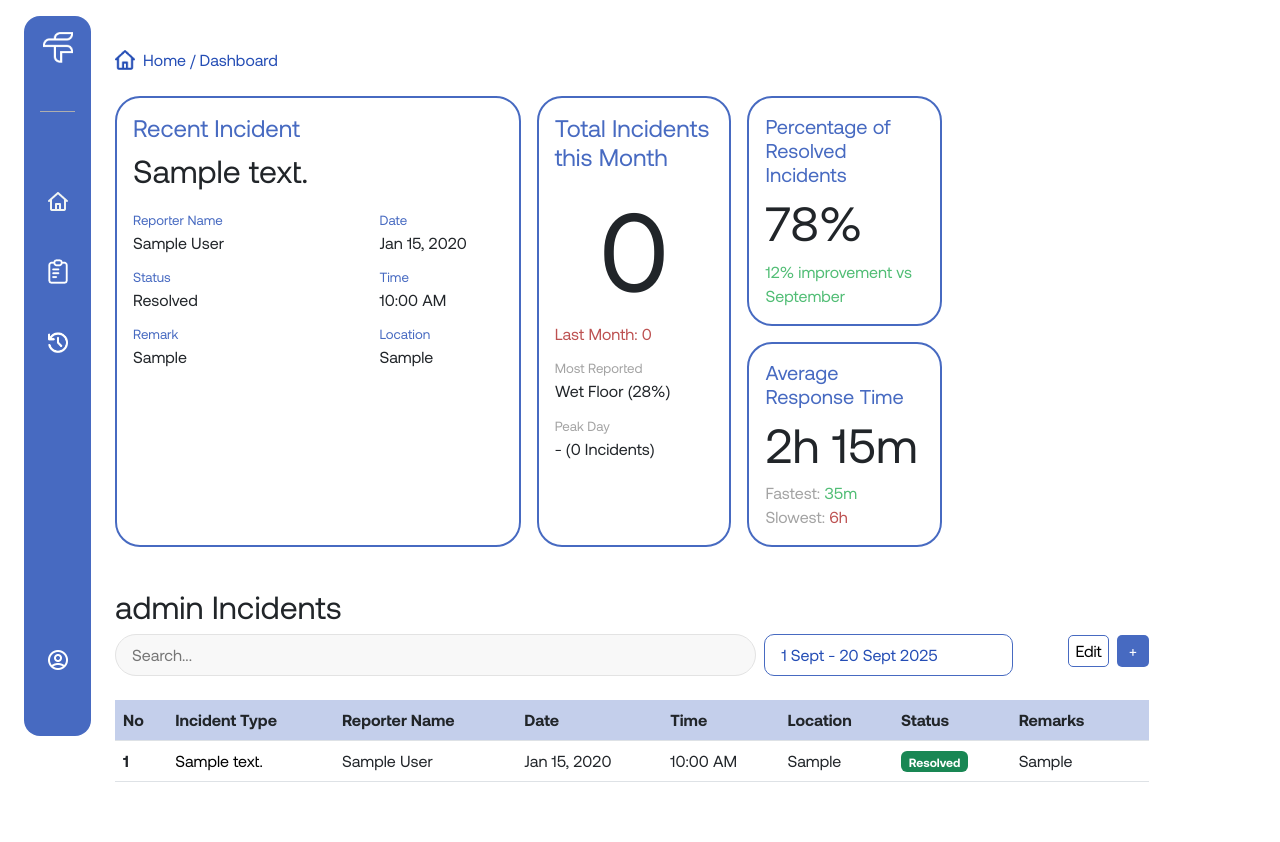
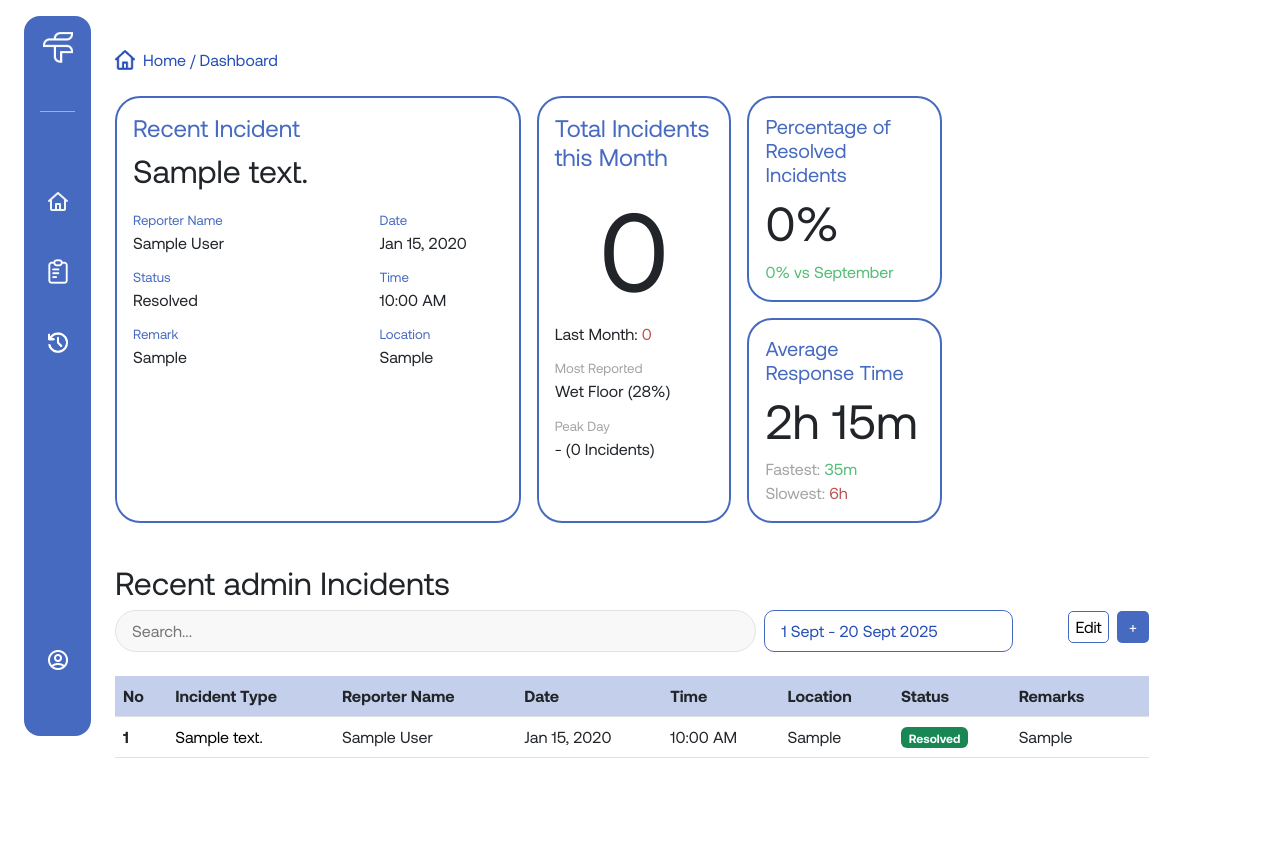
Before and after one commit to liliput35/FluxTrack, a PHP site: page /pages/dashboard.php in a window 1280 px wide. Shown: the top 842 px of the page. After the commit the page ends 758 px from the top, so only its background shows below. Run offline with PHP 8.4, Linux system fonts and the light colour scheme; the visitor is signed in with stand-in values (Sample User, id 1); tables that the repository leaves empty hold one stand-in row (values such as "Sample post").

Commit message:
linked dashboard cards, default values for add and edit

```diff
--- a/pages/dashboard.php
+++ b/pages/dashboard.php
@@ -27,7 +27,7 @@
                     LEFT JOIN users ON incidents.reported_by = users.user_id
                     ORDER BY incidents.incident_id DESC
                     LIMIT 5" ;
-            $table_header = 'All' ;
+            $table_header = 'Recent' ;
         } else {
             $sql = "SELECT incidents.incident_id, incidents.description, users.name AS reporter_name, incidents.location, incidents.date, incidents.time, incidents.status, incidents.remarks
                     FROM incidents
@@ -35,13 +35,13 @@
                     WHERE incidents.role_assigned_to = '$user_role'
                     ORDER BY incidents.incident_id DESC
                     LIMIT 5";
-            $table_header = $user_role ;
+            $table_header = "Recent $user_role" ;
         }
 
         $result_incidents = mysqli_query($conn, $sql);
 
 
-
+        //FOR DASHBOARD CARD RECENT INCIDENT
         if ($user_role == 'Admin') {
 
             $recent_sql = "
@@ -91,33 +91,6 @@
         // Admin or role-based filtering
         $role_condition = ($user_role != 'Admin') ? "AND incidents.role_assigned_to = '$user_role'" : "";
 
-        // October total
-        $october_sql = "
-            SELECT COUNT(*) AS total_incidents
-            FROM incidents
-            WHERE MONTH(date) = 10 AND YEAR(date) = YEAR(CURDATE()) $role_condition
-        ";
-        $october_result = mysqli_query($conn, $october_sql);
-        $october_total = 0;
-        if ($october_result && mysqli_num_rows($october_result) > 0) {
-            $row = mysqli_fetch_assoc($october_result);
-            $october_total = (int)$row['total_incidents'];
-        }
-
-        // September total
-        $september_sql = "
-            SELECT COUNT(*) AS total_incidents
-            FROM incidents
-            WHERE MONTH(date) = 9 AND YEAR(date) = YEAR(CURDATE()) $role_condition
-        ";
-        $september_result = mysqli_query($conn, $september_sql);
-        $september_total = 0;
-        if ($september_result && mysqli_num_rows($september_result) > 0) {
-            $row = mysqli_fetch_assoc($september_result);
-            $september_total = (int)$row['total_incidents'];
-        }
-
-
         $peak_day_sql = "
             SELECT date, COUNT(*) AS incidents_count
             FROM incidents
@@ -135,6 +108,50 @@
                 'count' => (int)$row['incidents_count']
             ];
         }
+
+
+
+        //FOR DASHBOARD CARD PERCENTAGES
+        function getTotalIncidentsByMonth($conn, $month, $role_condition) {
+            $sql = "
+                SELECT COUNT(*) AS total_incidents
+                FROM incidents
+                WHERE MONTH(date) = $month AND YEAR(date) = YEAR(CURDATE()) $role_condition
+            ";
+            $result = mysqli_query($conn, $sql);
+            if ($result && mysqli_num_rows($result) > 0) {
+                $row = mysqli_fetch_assoc($result);
+                return (int)$row['total_incidents'];
+            }
+            return 0;
+        }
+
+        $october_total   = getTotalIncidentsByMonth($conn, 10, $role_condition);
+        $september_total = getTotalIncidentsByMonth($conn, 9, $role_condition);
+
+
+        function getIncidentCount($conn, $statusCondition, $month, $role_condition) {
+            $sql = "SELECT COUNT(*) AS count FROM incidents
+                    WHERE $statusCondition AND MONTH(date) = $month $role_condition;";
+            $result = mysqli_query($conn, $sql);
+            if ($result && mysqli_num_rows($result) > 0) {
+                $row = mysqli_fetch_assoc($result);
+                return (int)$row['count'];
+            }
+            return 0;
+        }
+
+        $resolved_incidents_this_month   = getIncidentCount($conn, "status = 'Resolved'", 10, $role_condition);
+        $resolved_incidents_last_month   = getIncidentCount($conn, "status = 'Resolved'", 9, $role_condition);
+
+
+        //PERCENTAGES
+        $this_resolved_pct   = $october_total > 0 ? round(($resolved_incidents_this_month / $october_total) * 100, 0) : 0;
+        $last_resolved_pct   = $september_total > 0 ? round(($resolved_incidents_last_month / $september_total) * 100, 0) : 0;
+
+        $improvement_pct = round($this_resolved_pct - $last_resolved_pct, 0);
+        $improvement_style = $improvement_pct < 0 ? "red-text" : "green-text";
+
 
     }
 ?>
@@ -199,7 +216,7 @@
                         <div class="total-incidents dash-card">
                             <h4>Total Incidents this Month</h4>
                             <h1 class="text-center"><?= $october_total ?></h1>
-                            <p class="red-text">Last Month: <?= $september_total ?></p>
+                            <p>Last Month: <span class="red-text"><?= $september_total ?></span></p>
                             <p class="total-labels">Most Reported</p>
                             <p>Wet Floor (28%)</p>
                             <p class="total-labels">Peak Day</p>
@@ -209,8 +226,8 @@
                         <div class="right-right-col">
                             <div class="percentage dash-card">
                                 <h4>Percentage of Resolved Incidents</h4>
-                                <h2>78%</h2>
-                                <p class="green-text">12% improvement vs September</p>
+                                <h2><?= $this_resolved_pct ?>%</h2>
+                                <p class="<?= $improvement_style?>"><?= $improvement_pct?>% vs September</p>
                             </div>
                             <div class="average-time dash-card">
                                 <h4>Average Response Time</h4>
```
Also changed, not shown: pages/add-incident.php (+4 -4 lines), pages/edit-incident.php (+12 -3 lines).
